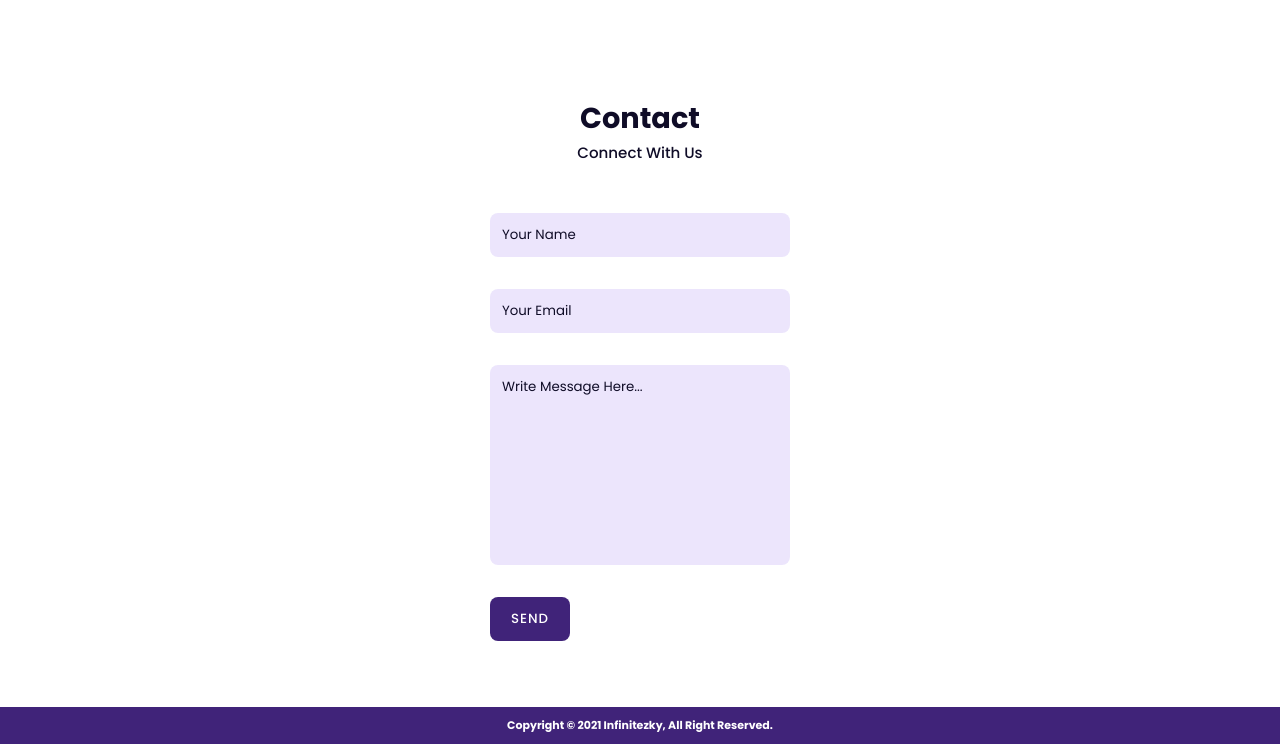
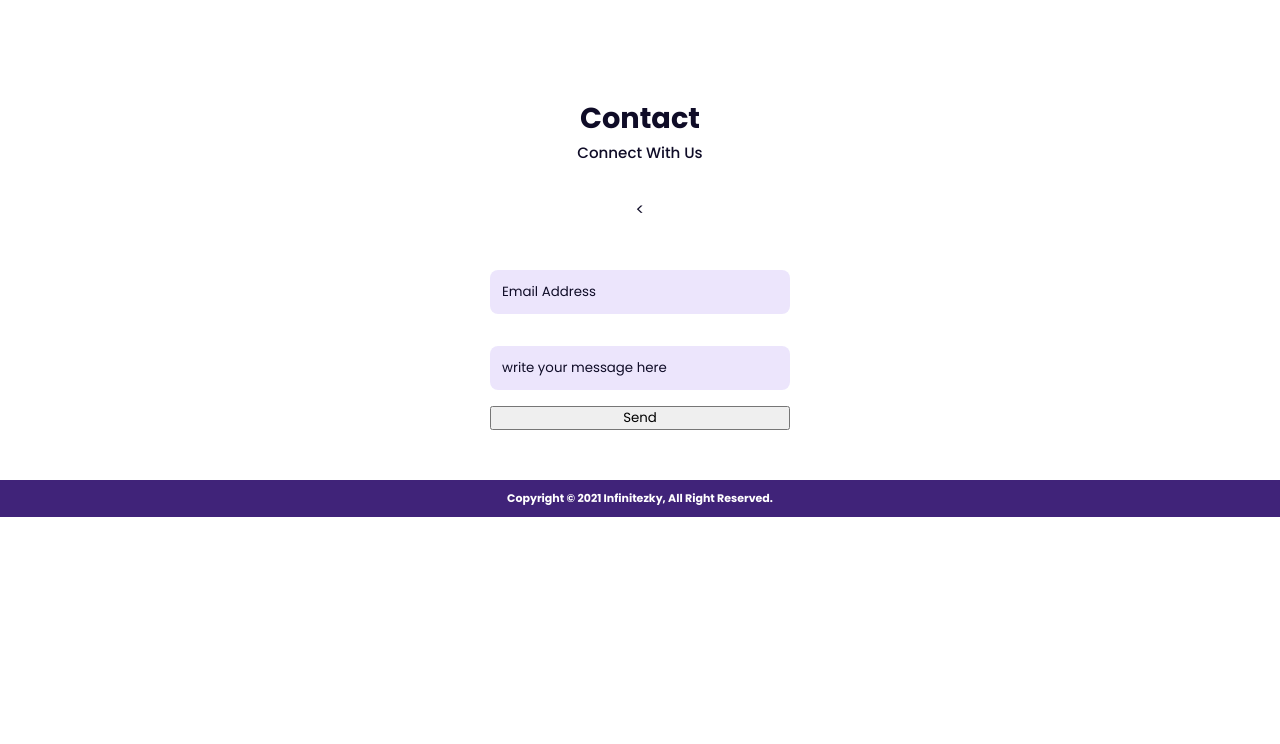
Before and after one commit to Infinitezkyy/tes, a plain HTML site: page index.html in a window 1280 px wide. Shown: the part 7424-8168 px from the top of the page. After the commit the page ends 7941 px from the top, so only its background shows below. Drawn offline with nearby package versions, Linux system fonts and the light colour scheme.

Commit message:
Update index.html

```diff
--- a/index.html
+++ b/index.html
@@ -327,11 +327,12 @@
         <span>Connect With Us</span>
     </div>
     <div class="contact-form">
-        <form id="contact-form" method="post" action="mail.php">
-            <input type="text" placeholder="Your Name">
-            <input type="email" name="" id="" placeholder="Your Email">
-            <textarea name="" id="" cols="30" rows="10" placeholder="Write Message Here..."></textarea>
-            <input type="button" value="send" class="contact-button">
+        <<div class="contact-form">
+        <form action="https://formsubmit.co/zkybudiansyah@gmail.com" method="POST">
+            <input type="hidden" name="_subject" value="New Email woooo!">
+            <input type="email" name="email" placeholder="Email Address" required>
+            <input type="text" name="message" placeholder="write your message here" cols="30" rows="10" required>
+            <button type="submit">Send</button>
         </form>
     </div>
 </section>
```
